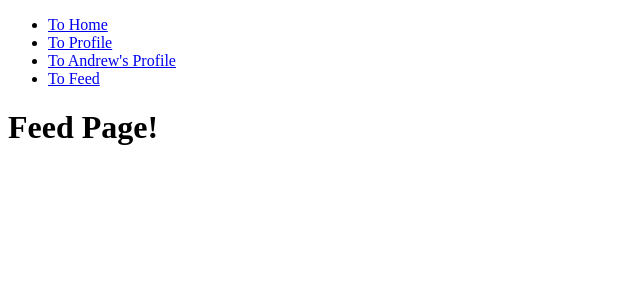
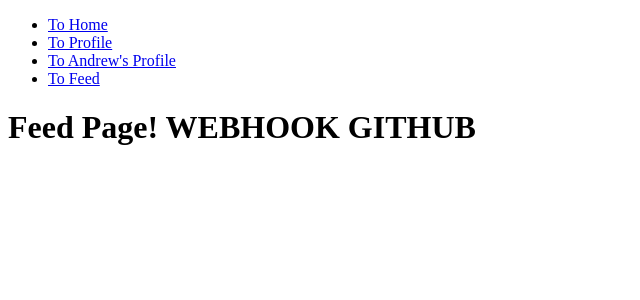
Before and after one commit to kimheng354/react-router-devops, a React (Create React App) app: page /feed in a window 1280 px wide. Shown: the top 300 px of the page, without its empty margins (0-640 px from the left). Built offline with nearby package versions, Linux system fonts and the light colour scheme.

Commit message:
Update FeedPage.js

```diff
--- a/src/components/FeedPage.js
+++ b/src/components/FeedPage.js
@@ -3,7 +3,7 @@
 export function FeedPage() {
   return (
     <div>
-      <h1>Feed Page!</h1>
+      <h1>Feed Page! WEBHOOK GITHUB</h1>
     </div>
   );
 }
```
